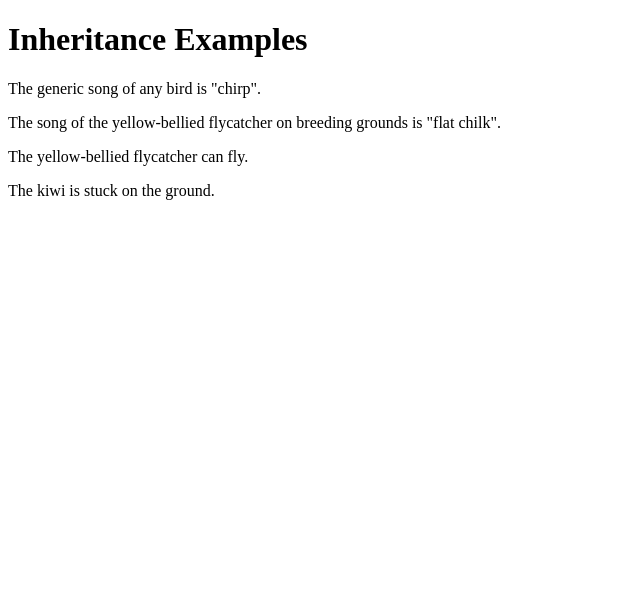
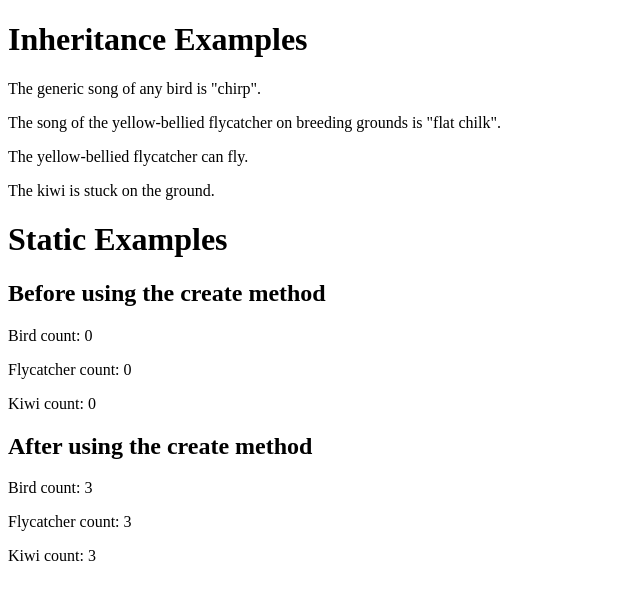
Before and after one commit to ElijahHollar/asgn02-inheritance, a PHP site: page / in a window 1280 px wide. Shown: the top 600 px of the page, without its empty margins (0-640 px from the left). Run offline with PHP 8.4, Linux system fonts and the light colour scheme.

Commit message:
Completed code and basic output

```diff
--- a/asgn03-static/Bird.php
+++ b/asgn03-static/Bird.php
@@ -7,13 +7,22 @@ class Bird {
     var $conservation;
     var $song = "chirp";
     var $flying = "yes";
+    static $instance_count = 0;
+    static $egg_num = 0;
+
+    static function create($class_name) {
+        self::$instance_count++;
+        $bird = new $class_name;
+        return $bird;
+    }
 
     function can_fly() {
         if ( $this->flying == "yes" ) {
             $flying_string = "can fly";
-        } else {
-            $flying_string = "is stuck on the ground";
         }
+
+        $flying_string = $flying_string ?? 'is stuck on the ground';
+
         return  $flying_string ;
     }
 }
@@ -22,6 +31,7 @@ class YellowBelliedFlyCatcher extends Bird {
     var $name = "yellow-bellied flycatcher";
     var $diet = "mostly insects.";
     var $song = "flat chilk";
+    static $egg_num = '3-4, somtimes 5';
 }
 
 class Kiwi extends Bird {
--- a/asgn03-static/index.php
+++ b/asgn03-static/index.php
@@ -22,6 +22,24 @@
     echo "<p>The " . $fly_catcher->name . " " . $fly_catcher->can_fly() . ".</p>";
     echo "<p>The " . $kiwi->name . " " . $kiwi->can_fly() . ".</p>";
 
+    echo "<h1>Static Examples</h1>";
+
+    echo "<h2>Before using the create method</h2>";
+
+    echo "<p>Bird count: " . $bird::$instance_count . "</p>";
+    echo "<p>Flycatcher count: " . $fly_catcher::$instance_count . "</p>";
+    echo "<p>Kiwi count: " . $kiwi::$instance_count . "</p>";
+
+    $bird2 = $bird::create('Bird');
+    $fly_catcher2 = $bird::create('YellowBelliedFlyCatcher');
+    $kiwi2 = $bird::create('Kiwi');
+
+    echo "<h2>After using the create method</h2>";
+
+    echo "<p>Bird count: " . $bird::$instance_count . "</p>";
+    echo "<p>Flycatcher count: " . $fly_catcher::$instance_count . "</p>";
+    echo "<p>Kiwi count: " . $kiwi::$instance_count . "</p>";
+
 ?>
     </body>
 </html>
```
